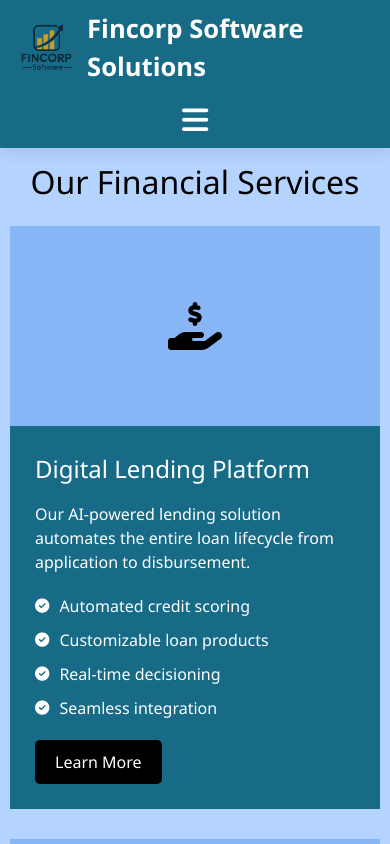
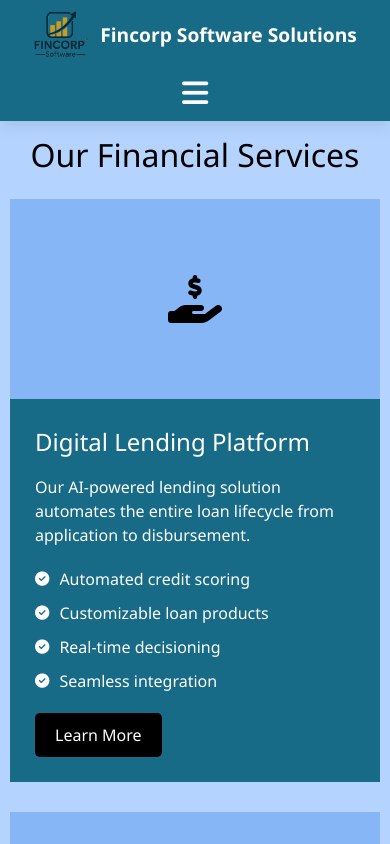
Before and after one commit to Abhijeet724/FinCorpSoft, a plain HTML site: page services.html in a window 390 px wide. Shown: the top 844 px of the page. Drawn offline with nearby package versions, Linux system fonts and the light colour scheme.

Commit message:
resposnsive

```diff
--- a/about.css
+++ b/about.css
@@ -31,10 +31,12 @@ header.navbar {
     opacity: 0;
     transform: translateY(-150px);
   }
+
   50% {
     opacity: 0.5;
     transform: translateY(10px);
   }
+
   100% {
     opacity: 1;
     transform: translateY(0);
@@ -116,14 +118,14 @@ header.navbar {
 }
 
 .text-stroke {
-  -webkit-text-stroke: 1px rgba(255,255,255,0.3);
+  -webkit-text-stroke: 1px rgba(255, 255, 255, 0.3);
   color: transparent;
 }
 
 .mission-box {
-  background: rgba(255,255,255,0.1);
+  background: rgba(255, 255, 255, 0.1);
   backdrop-filter: blur(10px);
-  border: 1px solid rgba(255,255,255,0.2);
+  border: 1px solid rgba(255, 255, 255, 0.2);
 }
 
 .icon-circle {
@@ -133,7 +135,7 @@ header.navbar {
   align-items: center;
   justify-content: center;
   border-radius: 50%;
-  background: rgba(255,255,255,0.15);
+  background: rgba(255, 255, 255, 0.15);
 }
 
 .timeline-item:not(:last-child)::after {
@@ -143,7 +145,7 @@ header.navbar {
   top: 60px;
   height: calc(100% - 60px);
   width: 2px;
-  background: rgba(255,255,255,0.3);
+  background: rgba(255, 255, 255, 0.3);
 }
 
 /* About Section */
@@ -325,7 +327,8 @@ header.navbar {
   transform: rotateY(180deg);
 }
 
-.flip-card-front, .flip-card-back {
+.flip-card-front,
+.flip-card-back {
   position: absolute;
   width: 100%;
   height: 100%;
@@ -412,6 +415,7 @@ header.navbar {
 
 /* Responsive Adjustments */
 @media (max-width: 1024px) {
+
   /* Navbar Layout */
   header.navbar {
     padding: 10px 20px;
@@ -427,6 +431,14 @@ header.navbar {
 
 @media (max-width: 768px) {
   /* Navbar Adjustments */
+
+
+  .company-name {
+    font-size: 1.2rem;
+    font-weight: bold;
+    color: #fff;
+  }
+
   .logo {
     height: 50px;
   }
--- a/contact.css
+++ b/contact.css
@@ -322,7 +322,13 @@ textarea.form-control {
 
 @media (max-width: 768px) {
     /* Navbar Adjustments */
-    .logo{
+    .company-name {
+        font-size: 1.2rem;
+        font-weight: bold;
+        color: #fff;
+      }
+
+      .logo {
         height: 50px;
     }
 
--- a/services.css
+++ b/services.css
@@ -428,9 +428,7 @@ header.navbar {
 /* Responsive Adjustments */
 @media (max-width: 1024px) {
     /* Navbar Layout */
-    .logo {
-        height: 50px;
-    }
+
     header.navbar {
         padding: 10px 20px;
     }
@@ -445,6 +443,17 @@ header.navbar {
 
   @media (max-width: 768px) {
     /* Navbar Adjustments */
+    .company-name {
+        font-size: 1.2rem;
+        font-weight: bold;
+        color: #fff;
+      }
+
+      .logo {
+        height: 50px;
+    }
+
+
     .navbar {
         flex-direction: column;
         padding: 15px;
```
Lines whose indentation alone changed are shown as unchanged.
